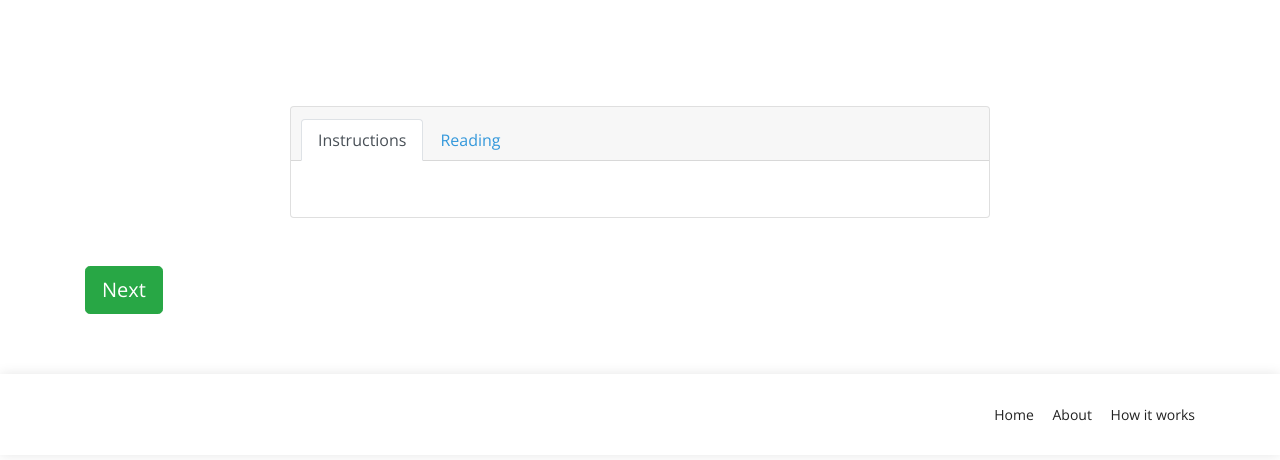
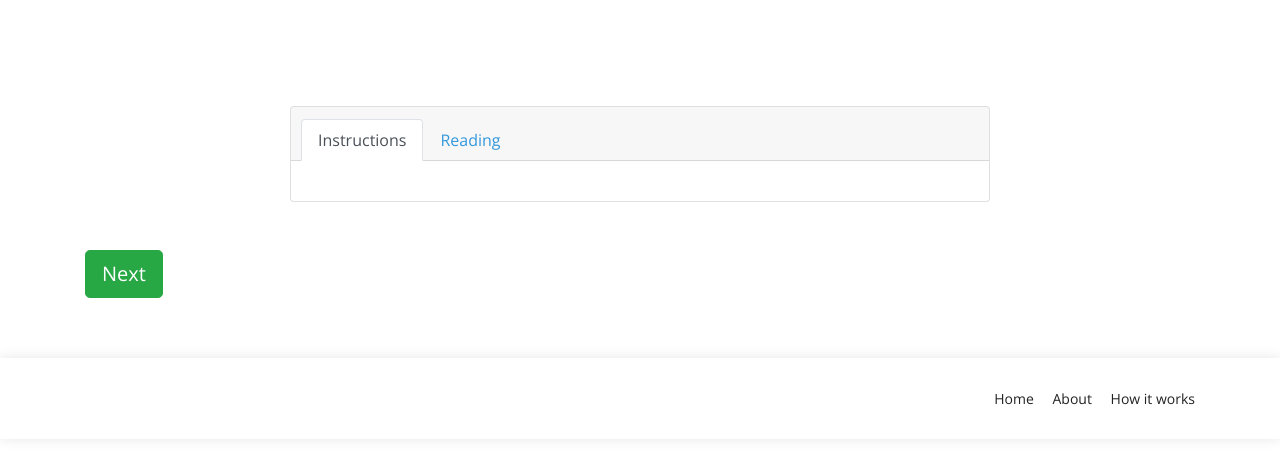
Before and after one commit to aitor-arronte/persian-reading-app, a Django app: template templates/reading_materials/reading.html in a window 1280 px wide. Shown: the part 150-610 px from the top of the page. Run offline with Django 3.2, Linux system fonts and the light colour scheme; the template is opened without the code that fills it, so the values that code supplies are empty; some libraries are stand-ins or nearby versions.

Commit message:
changes made to templates

```diff
--- a/templates/base.html
+++ b/templates/base.html
@@ -3,6 +3,7 @@
 <!DOCTYPE html>
 <html lang="en">
 <head>
+    <meta name="viewport" content="width=device-width, initial-scale=1">
     <meta charset="UTF-8">
     <title>Persian Reading App</title>
     <!-- Google Fonts -->
--- a/templates/reading_materials/reading.html
+++ b/templates/reading_materials/reading.html
@@ -53,7 +53,7 @@
         </div>
 
   <div class="card-body">
-      <div class="tab-content mt-3">
+      <div class="tab-content">
           <div class="tab-pane active" id="instructions" role="tabpanel">
 
       {{ material.instructions|safe }}
```
